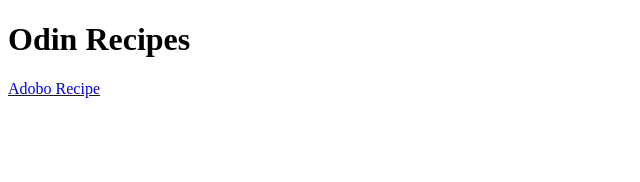
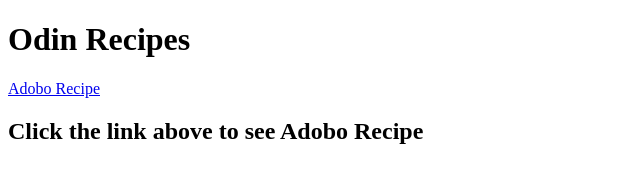
Before and after one commit to Mortillada/Odin-recipes, a plain HTML site: page index.html in a window 1280 px wide. Shown: the whole page, without its empty margins (0-640 px from the left). Drawn offline with Linux system fonts and the light colour scheme.

Commit message:
Add new text to index.html

```diff
--- a/index.html
+++ b/index.html
@@ -8,5 +8,6 @@
   <body>
     <h1>Odin Recipes</h1>
     <a href="recipes/adobo.html">Adobo Recipe</a>
+    <h2>Click the link above to see Adobo Recipe</h2>
   </body>
 </html>
```
